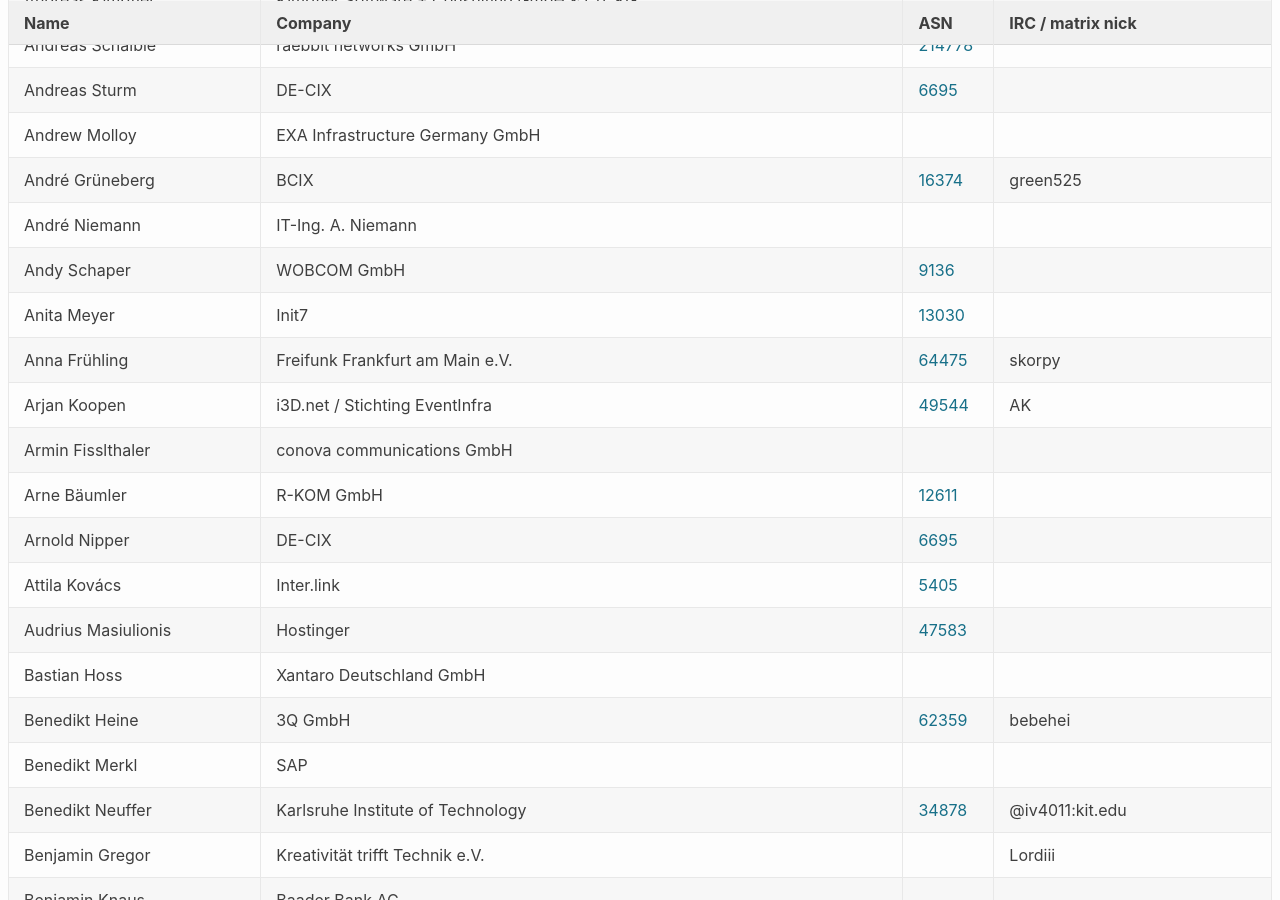
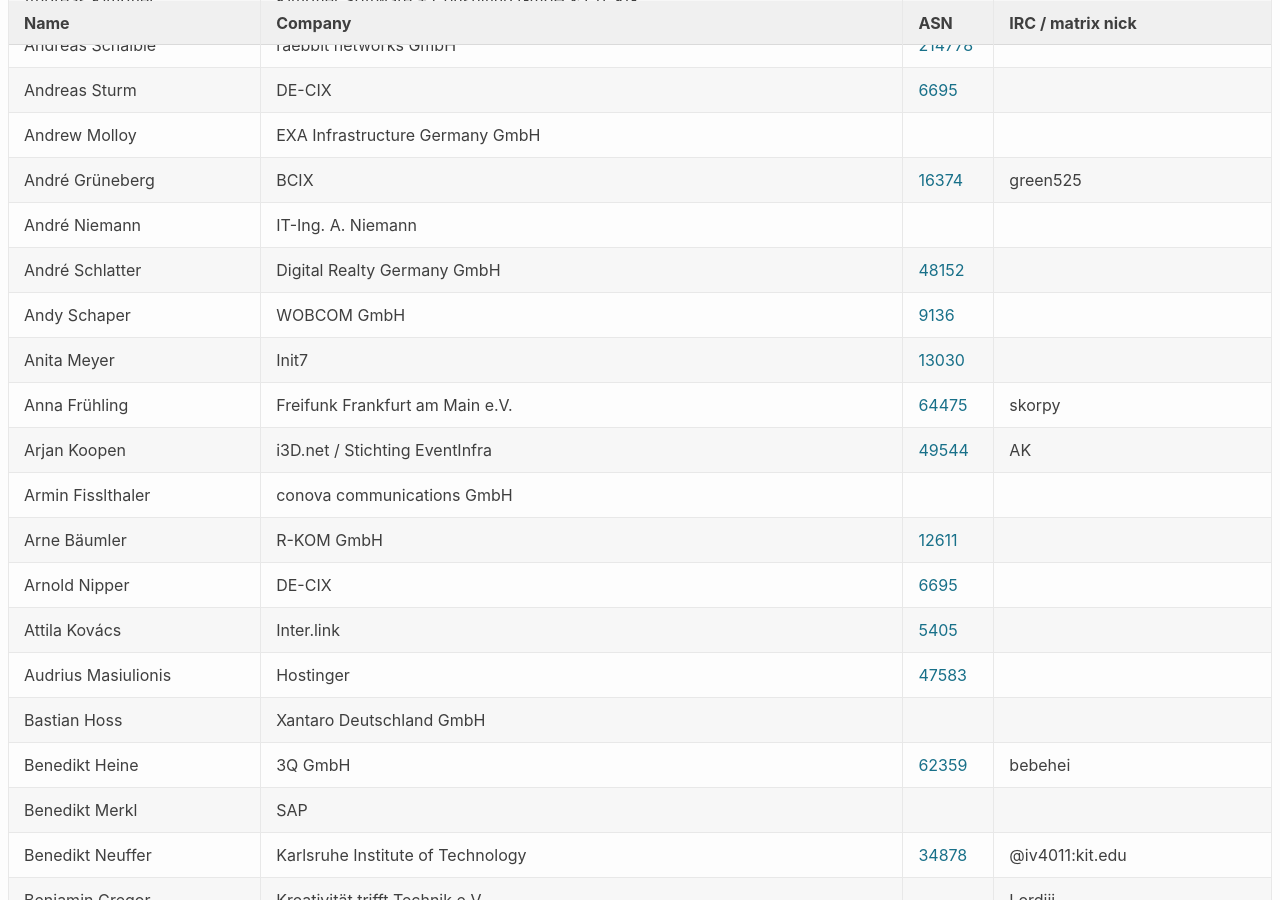
Before and after one commit to denog/pretix-attendeelist, a Jekyll site: the page built from denog17/index.markdown, in a window 1280 px wide and 900 px high, scrolled down 1234 px. Built offline with Jekyll 4.4.1, drawn with Linux system fonts in a browser that asks for light colours.

Commit message:
Latest data: Thu Sep 18 07:29:28 UTC 2025

```diff
--- a/_data/attendees_denog17_onsite.json
+++ b/_data/attendees_denog17_onsite.json
@@ -168,6 +168,12 @@
     "asn": null
   },
   {
+    "name": "André Schlatter",
+    "company": "Digital Realty Germany GmbH",
+    "irc": null,
+    "asn": "48152"
+  },
+  {
     "name": "Andrew Molloy",
     "company": "EXA Infrastructure Germany GmbH",
     "irc": null,
```
